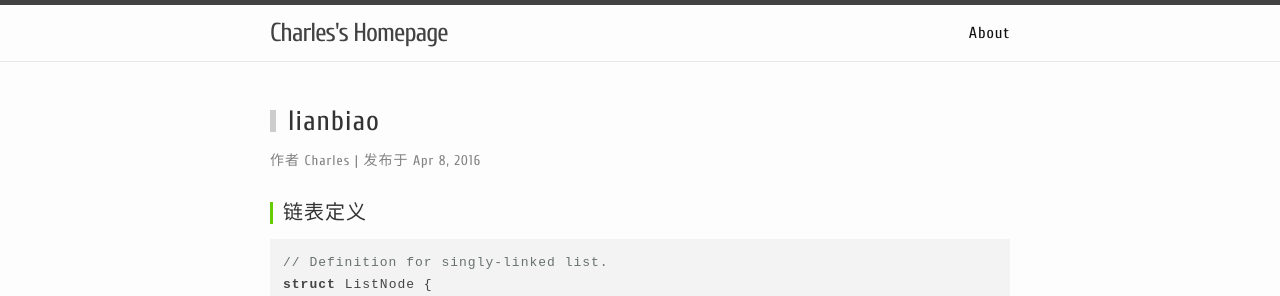
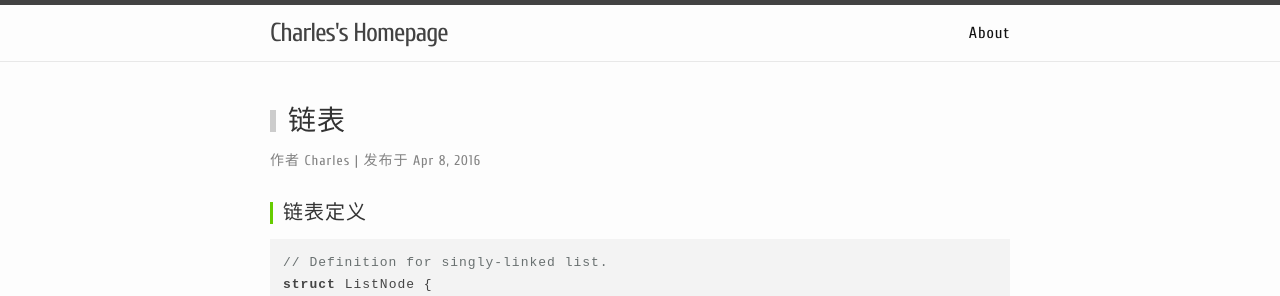
Before and after one commit to charleshm/charleshm.github.io, a Jekyll site: the page built from _posts/2016-04-08-Cplusplus-List.md, in a window 1280 px wide. Shown: the top 296 px of the page. Built offline with Jekyll 4.4.1, drawn with Linux system fonts in a browser that asks for light colours; nearby versions of some CDN libraries; comment, search, counter and statistics services are not loaded.

Commit message:
c++ list

```diff
--- a/_posts/2016-04-08-Cplusplus-List.md
+++ b/_posts/2016-04-08-Cplusplus-List.md
@@ -2,7 +2,7 @@
 published: true
 author: Charles
 layout: post
-title:  "lianbiao"
+title:  "链表"
 date:   2016-04-08 14:28
 categories: 数据结构与算法
 ---
```
